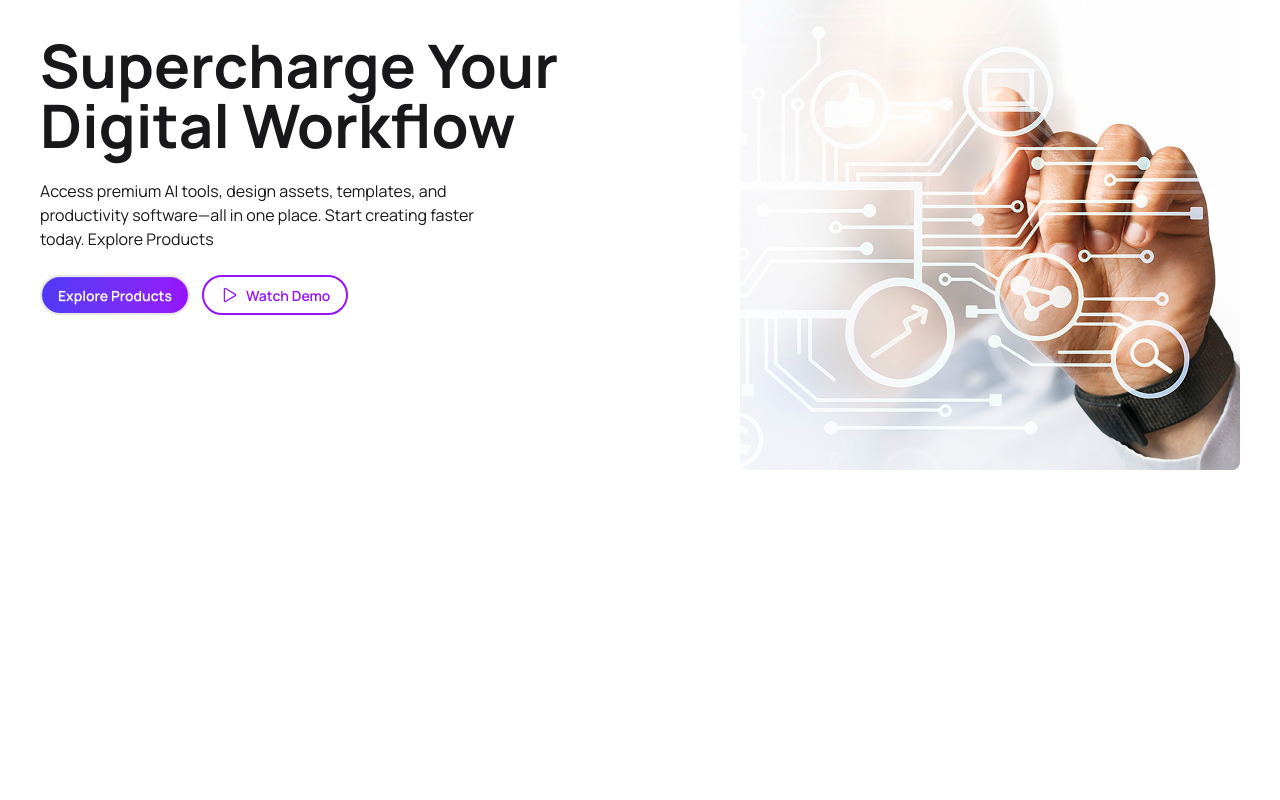
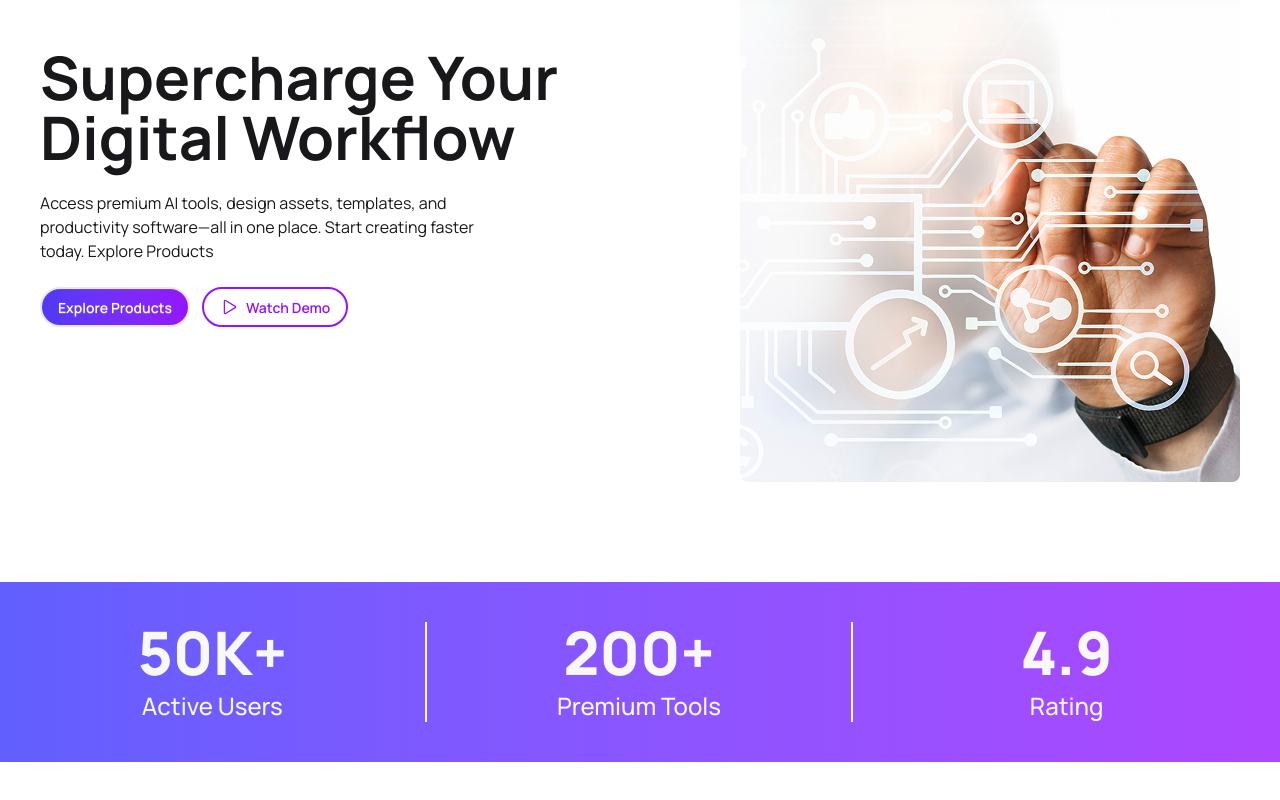
Before and after one commit to mahdihasanprogrammer/Assignment-6-DigiTools-Platform, a React (Vite) app: page / in a window 1280 px wide. Shown: the part 240-1040 px from the top of the page. Before the commit the page ends 800 px from the top, so only its background shows below. Built offline with nearby package versions, Linux system fonts and the light colour scheme.

Commit message:
added stats section

```diff
--- a/src/App.jsx
+++ b/src/App.jsx
@@ -1,6 +1,7 @@
 
 import './App.css'
 import Hero from './components/Hero/Hero'
+import Stats from './components/MainSection/Stats/Stats'
 import Navbar from './components/Navbar/Navbar'
 
 function App() {
@@ -16,7 +17,10 @@ function App() {
 
 
       {/* main section */}
-      <main>
+      <main className='mb-15  md:mb-20'>
+
+          {/* stats section */}
+          <Stats />
 
       </main>
 
--- a/src/components/Hero/Hero.jsx
+++ b/src/components/Hero/Hero.jsx
@@ -5,7 +5,7 @@ import { IoPlayOutline } from "react-icons/io5";
 const Hero = () => {
     return (
 
-<div className=" p-4 md:px-10 md:py-12 flex justify-between items-center flex-col lg:flex-row-reverse gap-15">
+<div className=" px-4 py-10 md:px-10 md:py-15 flex justify-between items-center flex-col lg:flex-row-reverse gap-15">
     <img  src={bannerImg} alt="banner image" />
     <div>
       <h1 className=" text-3xl md:text-6xl font-bold">
--- /dev/null
+++ b/src/components/MainSection/Stats/Stats.jsx
@@ -0,0 +1,28 @@
+import React from 'react';
+
+const Stats = () => {
+    return (
+        <section
+        className='py-10 mt-10 mb-15 md:mb-20
+         bg-linear-to-r from-indigo-500 to-purple-500
+          grid grid-cols-1 md:grid-cols-3 text-center text-base-200 gap-10 md:gap-0'>
+
+            <div className='border-r-2 space-y-2'>
+                <h1 className='font-extrabold text-6xl'>50K+</h1>
+                <p className='font-medium text-2xl'>Active Users</p>
+            </div>
+
+            <div className='border-r-2 space-y-2'>
+                <h1 className='font-extrabold text-6xl'>200+</h1>
+                <p className='font-medium text-2xl'>Premium Tools</p>
+            </div>
+
+            <div className='space-y-2'>
+                <h1 className='font-extrabold text-6xl'>4.9</h1>
+                <p className='font-medium text-2xl'>Rating</p>
+            </div>
+        </section>
+    );
+};
+
+export default Stats;
```
